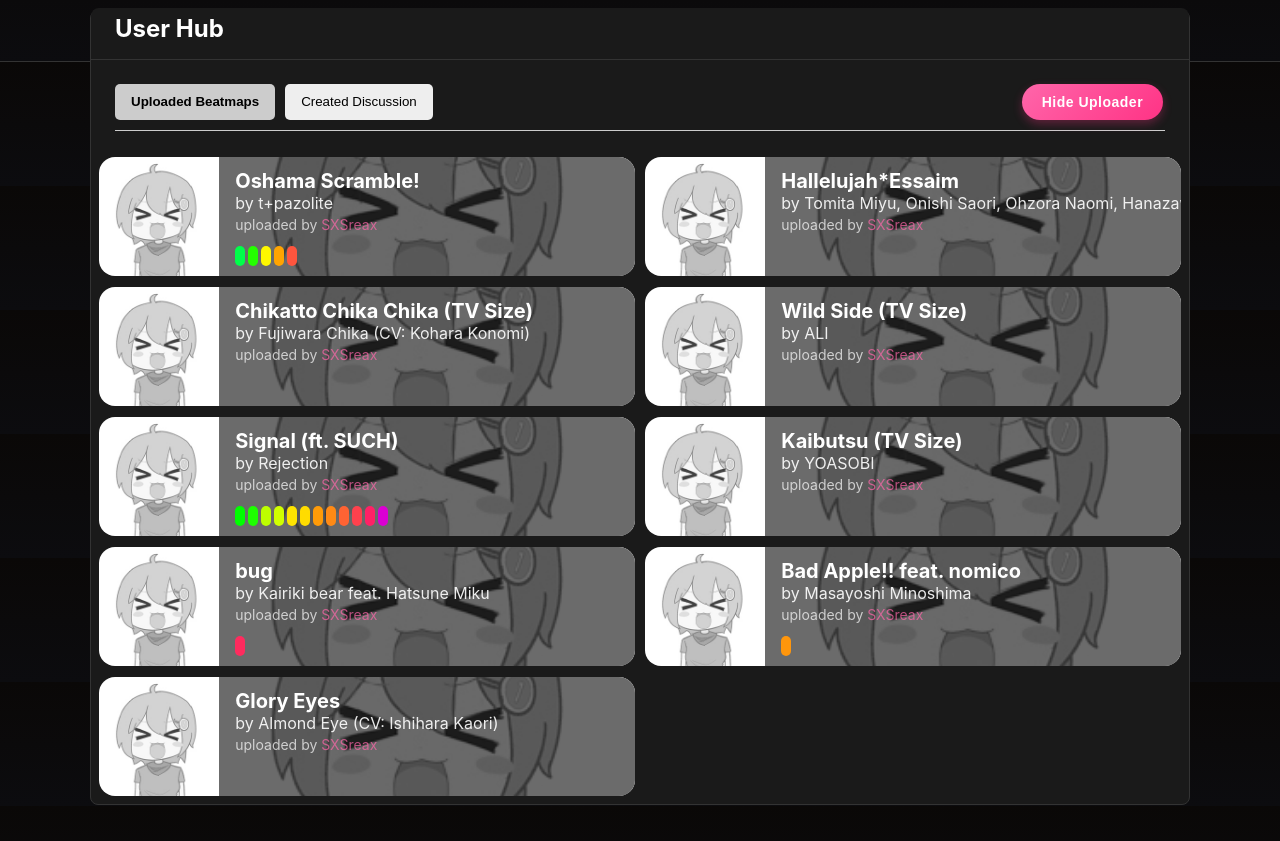
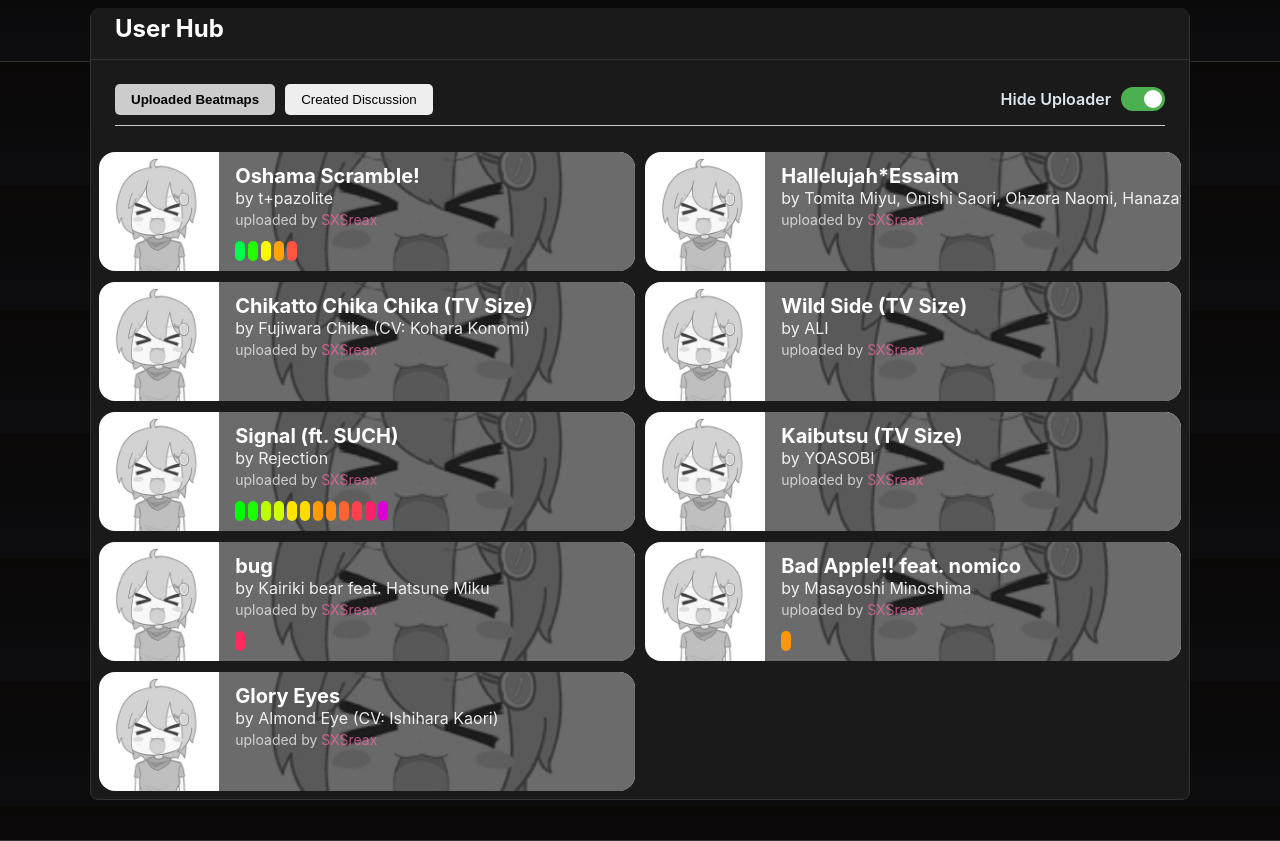
Before and after one commit to SXSreax/Osu-Web, a Flask app: page /user_hub/ in a window 1280 px wide. Shown: the part 62-903 px from the top of the page. Run offline with Flask 3, Linux system fonts and the light colour scheme; a user stored in the database is signed in; data comes from the database, SQL or seed files in the repository; both versions use the stored data as it was after the commit; some libraries are stand-ins or nearby versions.

Commit message:
Change hide uploader css and function
Improve hide uploader button function and its css.

```diff
--- a/app/routes/pages/user_hub.py
+++ b/app/routes/pages/user_hub.py
@@ -70,8 +70,7 @@ def user_hub():
 @user_hub_bp.route("/user_hub/hide", methods=["POST"])
 @login_required
 def hide():
-    current_user.uploader_h = not current_user.uploader_h
+    current_user.uploader_h = request.form.get("hide_uploader") == "1"
     db.session.commit()
-
-    flash('Please upload a valid file', "error")
+    flash("Uploader visibility updated", "success")
     return redirect(url_for("user_hub.user_hub"))
--- a/app/static/css/main.css
+++ b/app/static/css/main.css
@@ -788,6 +788,63 @@ textarea {
   margin-left: 579px;
 }
 
+.toggle-form {
+  display: flex;
+  align-items: center;
+  gap: 10px;
+  margin-left: auto;
+}
+
+.toggle-switch {
+  display: inline-flex;
+  align-items: center;
+  gap: 10px;
+  cursor: pointer;
+  color: #dce7ef;
+}
+
+.toggle-label {
+  font-weight: 600;
+  color: #dce7ef;
+}
+
+.toggle-switch input {
+  display: none;
+}
+
+.toggle-slider {
+  position: relative;
+  width: 44px;
+  height: 24px;
+  background-color: #666;
+  border-radius: 999px;
+  transition: background-color 0.2s ease;
+}
+
+.toggle-slider::before {
+  content: "";
+  position: absolute;
+  top: 3px;
+  left: 3px;
+  width: 18px;
+  height: 18px;
+  border-radius: 50%;
+  background-color: white;
+  transition: transform 0.2s ease;
+}
+
+.toggle-switch input:checked + .toggle-slider {
+  background-color: #4caf50;
+}
+
+.toggle-switch input:checked + .toggle-slider::before {
+  transform: translateX(20px);
+}
+
+.toggle-submit {
+  padding: 6px 12px;
+}
+
 .tab-button {
   padding: 8px 16px;
   cursor: pointer;
--- a/app/templates/pages/user_hub.html
+++ b/app/templates/pages/user_hub.html
@@ -15,8 +15,23 @@
     <button class="tab-button" onclick="showTab('created_discussion')">
       Created Discussion
     </button>
-    <form action="{{ url_for('user_hub.hide') }}" method="POST">
-      <button type="submit" class="btn">Hide Uploader</button>
+    <form
+      action="{{ url_for('user_hub.hide') }}"
+      method="POST"
+      class="toggle-form"
+    >
+      <label class="toggle-switch" for="hide-uploader-toggle">
+        <span class="toggle-label">Hide Uploader</span>
+        <input
+          type="checkbox"
+          id="hide-uploader-toggle"
+          name="hide_uploader"
+          value="1"
+          {% if current_user.uploader_h %}checked{% endif %}
+          onchange="this.form.submit()"
+        />
+        <span class="toggle-slider"></span>
+      </label>
     </form>
   </div>
 
```
Also changed, not shown: instance/flaskr.sqlite, instance/maps/2019825/LISDEUYFGHTVVHBJK.jpg (added), 10 other files.
